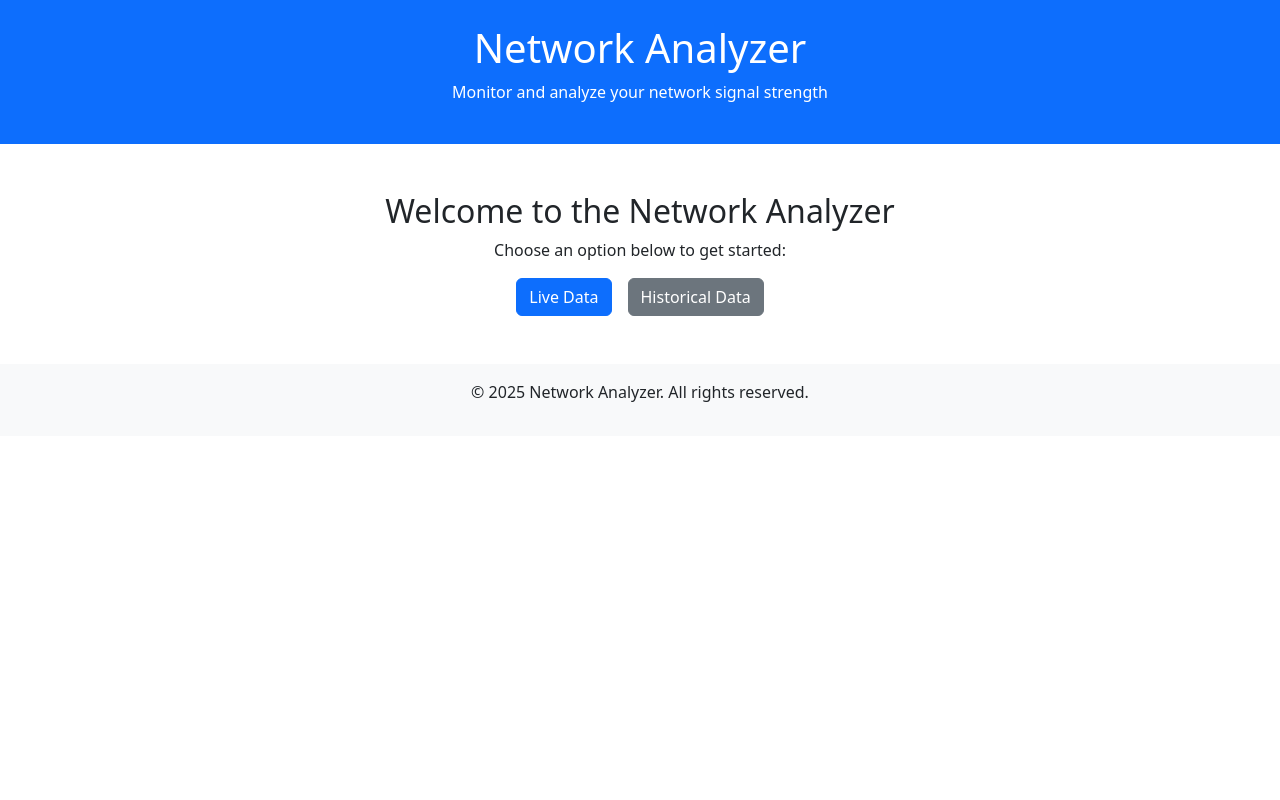
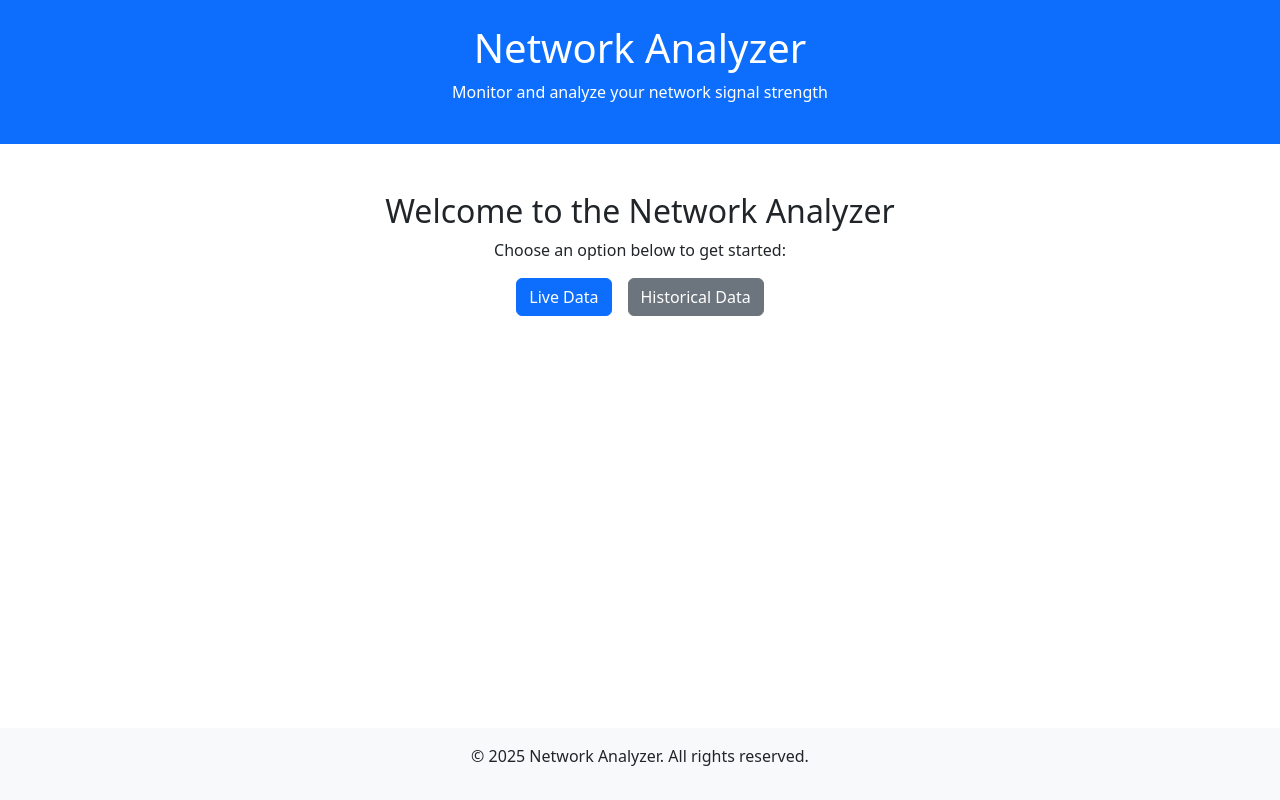
Before and after one commit to isiborella/SEN281-project, a Flask app: page / in a window 1280 px wide. Run offline with Flask 3, Linux system fonts and the light colour scheme; some libraries are stand-ins or nearby versions.

Commit message:
another commit

```diff
--- a/application/templates/index.html
+++ b/application/templates/index.html
@@ -8,12 +8,12 @@
     <link rel="stylesheet" href="{{url_for('static', filename='js/bootstrap.bundle.min.js')}}">
       <link rel="stylesheet" href="{{url_for('static', filename='js/bootstrap.bundle.min.js')}}">
 </head>
-<body>
+<body class="d-flex flex-column min-vh-100">
     <header class="bg-primary text-white text-center py-4">
         <h1>Network Analyzer</h1>
         <p>Monitor and analyze your network signal strength</p>
     </header>
-    <main class="container text-center my-5">
+    <main class="container text-center my-5 flex-grow-1">
         <h2>Welcome to the Network Analyzer</h2>
         <p>Choose an option below to get started:</p>
         <div class="d-flex justify-content-center">
```
